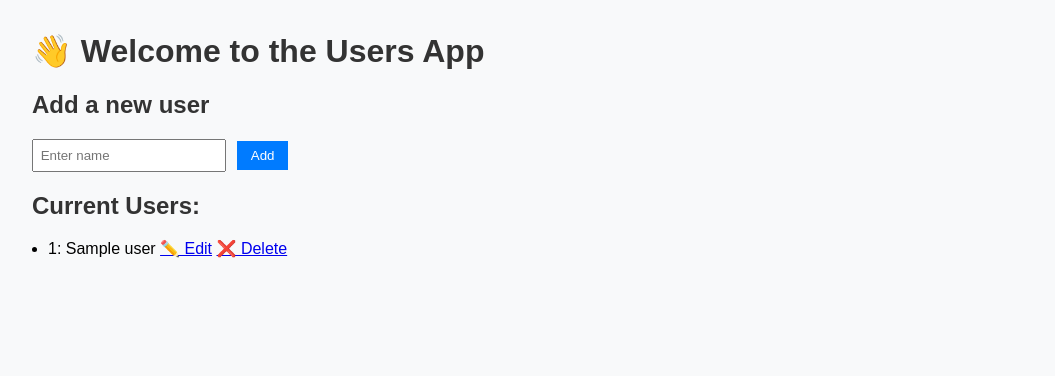
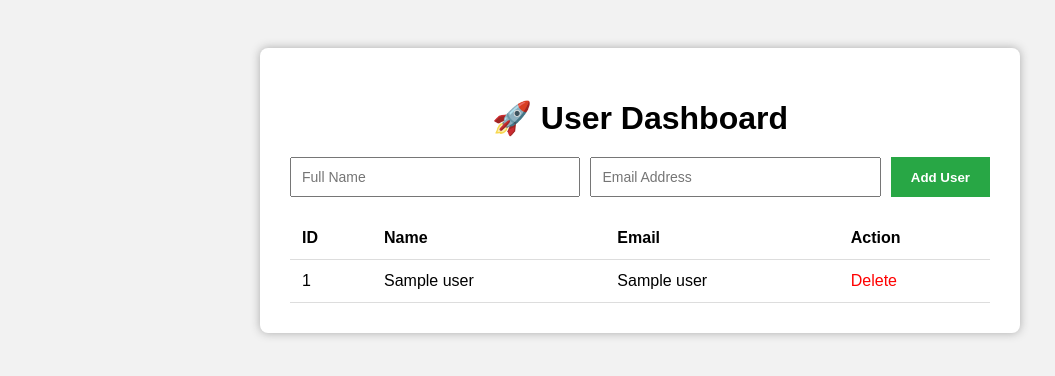
Before and after one commit to AramEvin/flask-docker-app, a Flask app: page / in a window 1280 px wide. Shown: the top 376 px of the page, without its empty margins (0-1055 px from the left). Run offline with Flask 3, Linux system fonts and the light colour scheme; a database or web service that is not in the repository returns one stand-in record (values such as "Sample title"); some libraries are stand-ins or nearby versions.

Commit message:
✅ Shows a simple, functional UI
✅ Includes fresh HTML and CSS for a custom look (no Bootstrap)

✅ Keeps things beginner-friendly and organized

```diff
--- a/Project1/app/db.py
+++ b/Project1/app/db.py
@@ -1,31 +1,20 @@
-import time
-import os
 import psycopg2
-from psycopg2.extras import RealDictCursor
+from flask import g, current_app
 
-DB_URL = os.getenv("DATABASE_URL")
-
-def get_conn():
-    return psycopg2.connect(DB_URL, cursor_factory=RealDictCursor)
+def get_db():
+    if "db" not in g:
+        g.db = psycopg2.connect(current_app.config["DATABASE_URL"])
+    return g.db
 
 def init_db():
-    retries = 5
-    for i in range(retries):
-        try:
-            conn = get_conn()
-            cur = conn.cursor()
-            cur.execute("""
-                CREATE TABLE IF NOT EXISTS users (
-                    id SERIAL PRIMARY KEY,
-                    name TEXT NOT NULL
-                )
-            """)
-            conn.commit()
-            cur.close()
-            conn.close()
-            print("✅ Database initialized.")
-            return
-        except Exception as e:
-            print(f"Database connection failed, retrying... ({i+1}/{retries})")
-            time.sleep(2)
-    raise Exception("Could not connect to the database after several attempts")
+    db = get_db()
+    cursor = db.cursor()
+    cursor.execute("""
+        CREATE TABLE IF NOT EXISTS users (
+            id SERIAL PRIMARY KEY,
+            name TEXT NOT NULL,
+            email TEXT NOT NULL
+        );
+    """)
+    db.commit()
+    cursor.close()
--- a/Project1/app/routes/users.py
+++ b/Project1/app/routes/users.py
@@ -1,53 +1,34 @@
 from flask import Blueprint, render_template, request, redirect, url_for
-from app.db import get_conn
+from app.db import get_db, init_db
 
 users_bp = Blueprint("users", __name__)
 
-@users_bp.route("/", methods=["GET", "POST"])
+@users_bp.route("/")
 def index():
-    if request.method == "POST":
-        name = request.form.get("name")
-        if name:
-            conn = get_conn()
-            cur = conn.cursor()
-            cur.execute("INSERT INTO users (name) VALUES (%s)", (name,))
-            conn.commit()
-            cur.close()
-            conn.close()
-        return redirect(url_for('users.index'))
-
-    conn = get_conn()
-    cur = conn.cursor()
-    cur.execute("SELECT * FROM users ORDER BY id DESC")
-    users = cur.fetchall()
-    cur.close()
-    conn.close()
+    init_db()  # ✅ ensure DB is initialized inside context
+    db = get_db()
+    cursor = db.cursor()
+    cursor.execute("SELECT * FROM users")
+    users = cursor.fetchall()
+    cursor.close()
     return render_template("index.html", users=users)
 
+@users_bp.route("/create", methods=["POST"])
+def create_user():
+    name = request.form["name"]
+    email = request.form["email"]
+    db = get_db()
+    cursor = db.cursor()
+    cursor.execute("INSERT INTO users (name, email) VALUES (%s, %s)", (name, email))
+    db.commit()
+    cursor.close()
+    return redirect(url_for("users.index"))
+
 @users_bp.route("/delete/<int:user_id>")
-def delete(user_id):
-    conn = get_conn()
-    cur = conn.cursor()
-    cur.execute("DELETE FROM users WHERE id = %s", (user_id,))
-    conn.commit()
-    cur.close()
-    conn.close()
-    return redirect(url_for('users.index'))
-
-@users_bp.route("/edit/<int:user_id>", methods=["GET", "POST"])
-def edit(user_id):
-    conn = get_conn()
-    cur = conn.cursor()
-    if request.method == "POST":
-        new_name = request.form.get("name")
-        cur.execute("UPDATE users SET name = %s WHERE id = %s", (new_name, user_id))
-        conn.commit()
-        cur.close()
-        conn.close()
-        return redirect(url_for('users.index'))
-
-    cur.execute("SELECT * FROM users WHERE id = %s", (user_id,))
-    user = cur.fetchone()
-    cur.close()
-    conn.close()
-    return render_template("edit.html", user=user)
+def delete_user(user_id):
+    db = get_db()
+    cursor = db.cursor()
+    cursor.execute("DELETE FROM users WHERE id = %s", (user_id,))
+    db.commit()
+    cursor.close()
+    return redirect(url_for("users.index"))
--- a/Project1/app/static/style.css
+++ b/Project1/app/static/style.css
@@ -1,30 +1,64 @@
 body {
+    background-color: #f2f2f2;
     font-family: Arial, sans-serif;
-    margin: 2em;
-    background-color: #f8f9fa;
+    padding: 40px;
 }
 
-h1, h2 {
-    color: #333;
+.container {
+    max-width: 700px;
+    margin: auto;
+    background: white;
+    padding: 30px;
+    box-shadow: 0 0 10px #aaa;
+    border-radius: 8px;
+}
+
+h1 {
+    text-align: center;
+    margin-bottom: 20px;
+}
+
+form {
+    display: flex;
+    gap: 10px;
+    margin-bottom: 20px;
 }
 
 input {
-    padding: 0.5em;
-    margin-right: 0.5em;
+    flex: 1;
+    padding: 10px;
+    font-size: 14px;
 }
 
 button {
-    padding: 0.5em 1em;
-    background-color: #007bff;
-    color: #fff;
+    padding: 10px 20px;
+    background-color: #28a745;
+    color: white;
     border: none;
+    font-weight: bold;
     cursor: pointer;
 }
 
-ul {
-    padding-left: 1em;
+button:hover {
+    background-color: #218838;
 }
 
-li {
-    margin-bottom: 0.5em;
+table {
+    width: 100%;
+    border-collapse: collapse;
 }
+
+th, td {
+    padding: 12px;
+    border-bottom: 1px solid #ddd;
+    text-align: left;
+}
+
+.delete {
+    color: red;
+    text-decoration: none;
+}
+
+.delete:hover {
+    text-decoration: underline;
+}
--- a/Project1/app/templates/index.html
+++ b/Project1/app/templates/index.html
@@ -1,29 +1,38 @@
 <!DOCTYPE html>
-<html lang="en">
+<html>
 <head>
-    <meta charset="UTF-8">
-    <title>Flask Users</title>
+    <title>User Dashboard</title>
     <link rel="stylesheet" href="{{ url_for('static', filename='style.css') }}">
 </head>
 <body>
-    <h1>👋 Welcome to the Users App</h1>
-    <h2>Add a new user</h2>
-    <form method="POST">
-        <input type="text" name="name" placeholder="Enter name" required>
-        <button type="submit">Add</button>
-    </form>
+    <div class="container">
+        <h1>🚀 User Dashboard</h1>
 
-    <h2>Current Users:</h2>
-    <ul>
-    {% for user in users %}
-        <li>
-            {{ user.id }}: {{ user.name }}
-            <a href="{{ url_for('users.edit', user_id=user.id) }}">✏️ Edit</a>
-            <a href="{{ url_for('users.delete', user_id=user.id) }}" onclick="return confirm('Delete this user?')">❌ Delete</a>
-        </li>
-    {% else %}
-        <li>No users found.</li>
-    {% endfor %}
-    </ul>
+        <form action="{{ url_for('users.create_user') }}" method="POST">
+            <input type="text" name="name" placeholder="Full Name" required>
+            <input type="email" name="email" placeholder="Email Address" required>
+            <button type="submit">Add User</button>
+        </form>
+
+        <table>
+            <thead>
+                <tr><th>ID</th><th>Name</th><th>Email</th><th>Action</th></tr>
+            </thead>
+            <tbody>
+                {% for user in users %}
+                <tr>
+                    <td>{{ user[0] }}</td>
+                    <td>{{ user[1] }}</td>
+                    <td>{{ user[2] }}</td>
+                    <td>
+                        <a href="{{ url_for('users.delete_user', user_id=user[0]) }}" class="delete">Delete</a>
+                    </td>
+                </tr>
+                {% else %}
+                <tr><td colspan="4">No users yet</td></tr>
+                {% endfor %}
+            </tbody>
+        </table>
+    </div>
 </body>
 </html>
--- a/Project1/main.py
+++ b/Project1/main.py
@@ -3,5 +3,4 @@ from app import create_app
 app = create_app()
 
 if __name__ == "__main__":
-    # debug=True for auto-reload and detailed error messages
     app.run(host="0.0.0.0", port=5000, debug=True)
```
Also changed, not shown: Project1/app/__init__.py (+2 -15 lines), Project1/app/templates/edit.html (deleted, +0 -16 lines), Project1/docker-compose.yml (+14 -21 lines), Project1/requirements.txt (+3 -4 lines), Project1/README.md (deleted), 1 other file.
